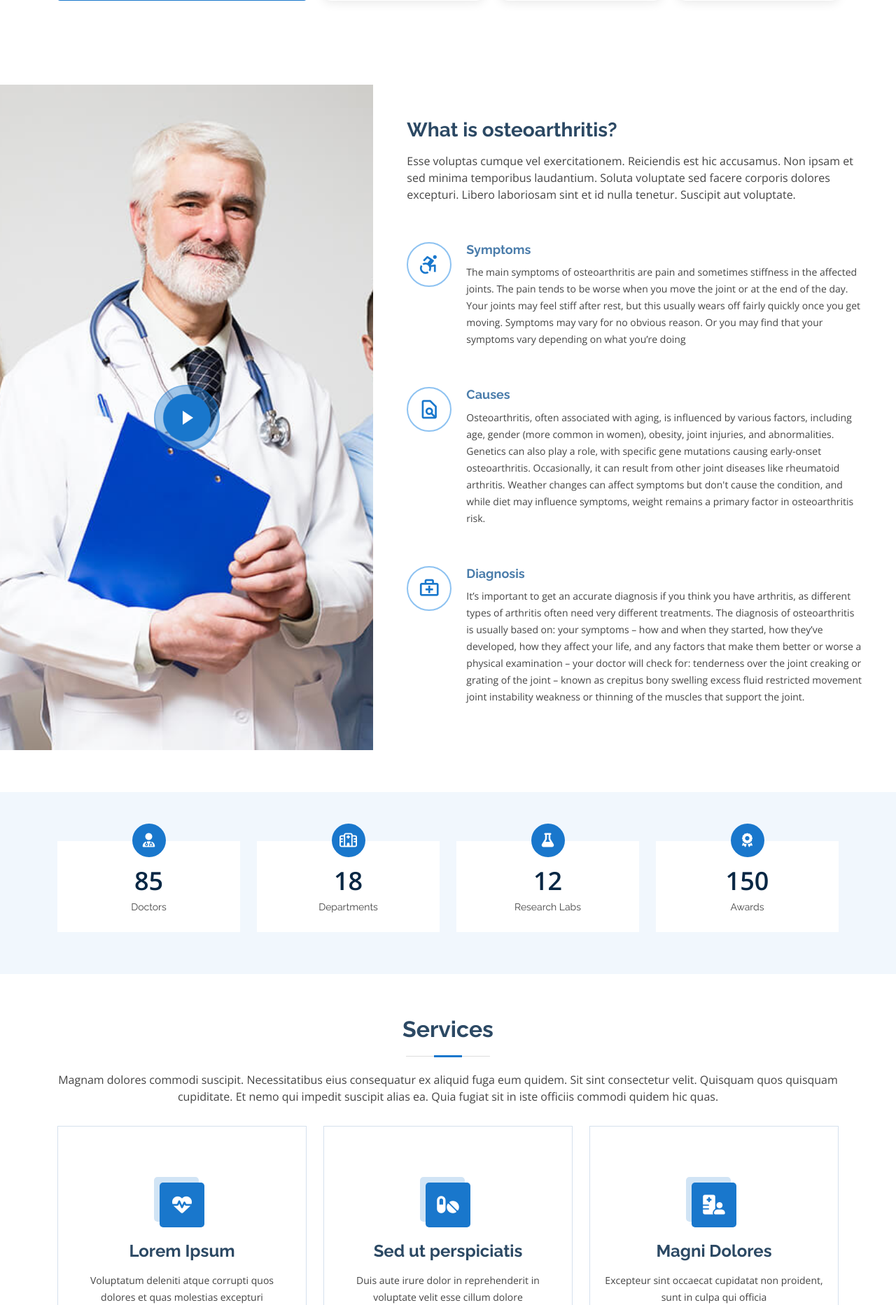
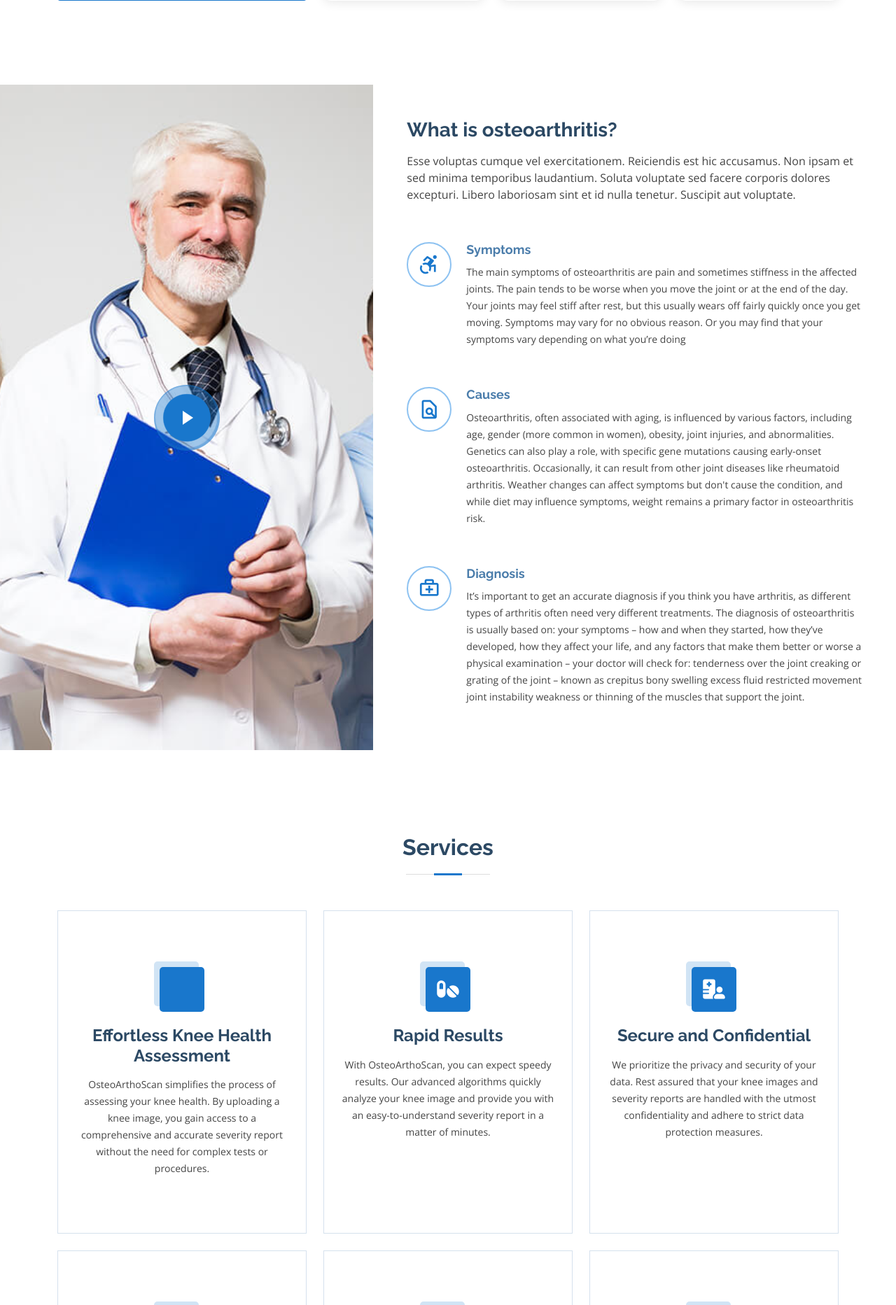
Before and after one commit to pranitdeshpande98/Knee-Ostheoarthritis-Severity-Prediction, a Django app: page / in a window 1280 px wide. Shown: the part 1138-3003 px from the top of the page at 70% size. Run offline with Django 4.2, Linux system fonts and the light colour scheme; parts of the project's set-up code (start-up, migrations or seed data) failed here and were passed over; some libraries are stand-ins or nearby versions.

Commit message:
Further Front End Changes

```diff
--- a/accounts/urls.py
+++ b/accounts/urls.py
@@ -2,7 +2,7 @@ from django.urls import path,include
 from . import views
 
 urlpatterns = [
-    path('register/',views.register,name='register'),
+    path('dashboard/',views.dashboard,name='dashboard'),
 #    path('login/',views.login,name = 'login'),
 #    path('logout/', views.logout, name = 'logout'),
 #    path('activate/<uidb64>/<token>/',views.activate, name = 'activate'),
--- a/osteoarthritis_detection/static/assets/css/style.css
+++ b/osteoarthritis_detection/static/assets/css/style.css
@@ -463,7 +463,7 @@ h6 {
 #hero {
   width: 100%;
   height: 90vh;
-  background: url("../img/hero-bg.jpg") top center;
+  background: url("../img/teaser.png") top center;
   background-size: cover;
   margin-bottom: -200px;
 }
--- a/templates/home.html
+++ b/templates/home.html
@@ -65,6 +65,7 @@
           <li><a class="nav-link scrollto" href="#about">About</a></li>
           <li><a class="nav-link scrollto" href="#services">Services</a></li>
           <li><a class="nav-link scrollto" href="#contact">Contact</a></li>
+          <li><a class="nav-link scrollto" href="#faq">FAQs</a></li>
         </ul>
         <i class="bi bi-list mobile-nav-toggle"></i>
       </nav><!-- .navbar -->
@@ -182,104 +183,66 @@
       </div>
     </section><!-- End About Section -->
 
-    <!-- ======= Counts Section ======= -->
-    <section id="counts" class="counts">
-      <div class="container">
-
-        <div class="row">
-
-          <div class="col-lg-3 col-md-6">
-            <div class="count-box">
-              <i class="fas fa-user-md"></i>
-              <span data-purecounter-start="0" data-purecounter-end="85" data-purecounter-duration="1" class="purecounter"></span>
-              <p>Doctors</p>
-            </div>
-          </div>
-
-          <div class="col-lg-3 col-md-6 mt-5 mt-md-0">
-            <div class="count-box">
-              <i class="far fa-hospital"></i>
-              <span data-purecounter-start="0" data-purecounter-end="18" data-purecounter-duration="1" class="purecounter"></span>
-              <p>Departments</p>
-            </div>
-          </div>
-
-          <div class="col-lg-3 col-md-6 mt-5 mt-lg-0">
-            <div class="count-box">
-              <i class="fas fa-flask"></i>
-              <span data-purecounter-start="0" data-purecounter-end="12" data-purecounter-duration="1" class="purecounter"></span>
-              <p>Research Labs</p>
-            </div>
-          </div>
-
-          <div class="col-lg-3 col-md-6 mt-5 mt-lg-0">
-            <div class="count-box">
-              <i class="fas fa-award"></i>
-              <span data-purecounter-start="0" data-purecounter-end="150" data-purecounter-duration="1" class="purecounter"></span>
-              <p>Awards</p>
-            </div>
-          </div>
-
-        </div>
-
-      </div>
-    </section><!-- End Counts Section -->
-
     <!-- ======= Services Section ======= -->
     <section id="services" class="services">
       <div class="container">
 
         <div class="section-title">
           <h2>Services</h2>
-          <p>Magnam dolores commodi suscipit. Necessitatibus eius consequatur ex aliquid fuga eum quidem. Sit sint consectetur velit. Quisquam quos quisquam cupiditate. Et nemo qui impedit suscipit alias ea. Quia fugiat sit in iste officiis commodi quidem hic quas.</p>
         </div>
 
         <div class="row">
           <div class="col-lg-4 col-md-6 d-flex align-items-stretch">
             <div class="icon-box">
-              <div class="icon"><i class="fas fa-heartbeat"></i></div>
-              <h4><a href="">Lorem Ipsum</a></h4>
-              <p>Voluptatum deleniti atque corrupti quos dolores et quas molestias excepturi</p>
+              <div class="icon"><i class="fas fa-knee"></i></div>
+              <h4><a href="">Effortless Knee Health Assessment</a></h4>
+              <p>OsteoArthoScan simplifies the process of assessing your knee health. By uploading a knee image, you gain access to a
+                comprehensive and accurate severity report without the need for complex tests or procedures.</p>
             </div>
           </div>
 
           <div class="col-lg-4 col-md-6 d-flex align-items-stretch mt-4 mt-md-0">
             <div class="icon-box">
               <div class="icon"><i class="fas fa-pills"></i></div>
-              <h4><a href="">Sed ut perspiciatis</a></h4>
-              <p>Duis aute irure dolor in reprehenderit in voluptate velit esse cillum dolore</p>
+              <h4><a href="">Rapid Results</a></h4>
+              <p>With OsteoArthoScan, you can expect speedy results. Our advanced algorithms
+                quickly analyze your knee image and provide you with an easy-to-understand severity report in a matter of minutes.</p>
             </div>
           </div>
 
           <div class="col-lg-4 col-md-6 d-flex align-items-stretch mt-4 mt-lg-0">
             <div class="icon-box">
               <div class="icon"><i class="fas fa-hospital-user"></i></div>
-              <h4><a href="">Magni Dolores</a></h4>
-              <p>Excepteur sint occaecat cupidatat non proident, sunt in culpa qui officia</p>
+              <h4><a href="">Secure and Confidential</a></h4>
+              <p>We prioritize the privacy and security of your data. Rest assured that your knee
+                images and severity reports are handled with the utmost confidentiality and adhere to strict data protection measures.</p>
             </div>
           </div>
 
           <div class="col-lg-4 col-md-6 d-flex align-items-stretch mt-4">
             <div class="icon-box">
               <div class="icon"><i class="fas fa-dna"></i></div>
-              <h4><a href="">Nemo Enim</a></h4>
-              <p>At vero eos et accusamus et iusto odio dignissimos ducimus qui blanditiis</p>
+              <h4><a href="">Accessible Anytime, Anywhere</a></h4>
+              <p>Our platform is accessible from the comfort of your own home, eliminating the need for
+                physical appointments or hospital visits. Use OsteoArthoScan on your terms, whenever and wherever you choose</p>
             </div>
           </div>
 
           <div class="col-lg-4 col-md-6 d-flex align-items-stretch mt-4">
             <div class="icon-box">
               <div class="icon"><i class="fas fa-wheelchair"></i></div>
-              <h4><a href="">Dele cardo</a></h4>
-              <p>Quis consequatur saepe eligendi voluptatem consequatur dolor consequuntur</p>
+              <h4><a href="">Professional Insights</a></h4>
+              <p>Receive professional-grade insights into your osteoarthritis severity. Our reports are designed to provide you with
+                valuable information that can be shared with healthcare providers for tailored care and treatment.</p>
             </div>
           </div>
 
           <div class="col-lg-4 col-md-6 d-flex align-items-stretch mt-4">
             <div class="icon-box">
               <div class="icon"><i class="fas fa-notes-medical"></i></div>
-              <h4><a href="">Divera don</a></h4>
-              <p>Modi nostrum vel laborum. Porro fugit error sit minus sapiente sit aspernatur</p>
+              <h4><a href="">Ongoing Development</a></h4>
+              <p>We are committed to continual improvement. OsteoArthoScan is always
+                evolving to enhance its accuracy, reliability, and capabilities, ensuring that you receive the best service possible.</p>
             </div>
           </div>
 
@@ -327,10 +290,11 @@
 
         <div class="section-title">
           <h2>Register</h2>
+          <p class="text-center">Please fill this form to get yourself onboarded to OsteoArthoScan</p>
           <p></p>
         </div>
 
-        <form action="{% url 'register' %}" method="post" class="php-email-form">
+        <form action="{% url 'dashboard' %}" method="post" class="php-email-form">
           {% csrf_token %}
           <div class="row">
             <div class="col-md-4 form-group">
@@ -365,7 +329,10 @@
               <div class="validate"></div>
             </div>
           </div>
-          <div class="text-center"><button type="submit">Register</button></div>
+          <div class="text-center">
+            <input type="submit" class="btn btn-primary btn-block" value="Register">
+        </div>
+
         </form>
       </div>
     </section><!-- End Appointment Section -->
@@ -379,52 +346,61 @@
 
         <div class="section-title">
           <h2>Frequently Asked Questions</h2>
-          <p>Magnam dolores commodi suscipit. Necessitatibus eius consequatur ex aliquid fuga eum quidem. Sit sint consectetur velit. Quisquam quos quisquam cupiditate. Et nemo qui impedit suscipit alias ea. Quia fugiat sit in iste officiis commodi quidem hic quas.</p>
         </div>
 
         <div class="faq-list">
           <ul>
             <li data-aos="fade-up">
-              <i class="bx bx-help-circle icon-help"></i> <a data-bs-toggle="collapse" class="collapse" data-bs-target="#faq-list-1">Non consectetur a erat nam at lectus urna duis? <i class="bx bx-chevron-down icon-show"></i><i class="bx bx-chevron-up icon-close"></i></a>
+              <i class="bx bx-help-circle icon-help"></i> <a data-bs-toggle="collapse" class="collapse" data-bs-target="#faq-list-1">
+                What is OsteoArthoScan, and how does it work and How accurate is OsteoArthoScan? <i class="bx bx-chevron-down icon-show"></i><i class="bx bx-chevron-up icon-close"></i></a>
               <div id="faq-list-1" class="collapse show" data-bs-parent=".faq-list">
                 <p>
-                  Feugiat pretium nibh ipsum consequat. Tempus iaculis urna id volutpat lacus laoreet non curabitur gravida. Venenatis lectus magna fringilla urna porttitor rhoncus dolor purus non.
+                  OsteoArthoScan is an advanced system with an accuracy rate of approximately 69% that
+                  utilizes machine learning and medical imaging to detect and assess the
+                  severity of osteoarthritis in the knee. It works by allowing users to upload their knee
+                  images, which are then analyzed by our algorithms to provide a severity assessment.
                 </p>
               </div>
             </li>
 
             <li data-aos="fade-up" data-aos-delay="100">
-              <i class="bx bx-help-circle icon-help"></i> <a data-bs-toggle="collapse" data-bs-target="#faq-list-2" class="collapsed">Feugiat scelerisque varius morbi enim nunc? <i class="bx bx-chevron-down icon-show"></i><i class="bx bx-chevron-up icon-close"></i></a>
+              <i class="bx bx-help-circle icon-help"></i> <a data-bs-toggle="collapse" data-bs-target="#faq-list-2" class="collapsed">
+                Is my data secure when using OsteoArthoScan? <i class="bx bx-chevron-down icon-show"></i><i class="bx bx-chevron-up icon-close"></i></a>
               <div id="faq-list-2" class="collapse" data-bs-parent=".faq-list">
                 <p>
-                  Dolor sit amet consectetur adipiscing elit pellentesque habitant morbi. Id interdum velit laoreet id donec ultrices. Fringilla phasellus faucibus scelerisque eleifend donec pretium. Est pellentesque elit ullamcorper dignissim. Mauris ultrices eros in cursus turpis massa tincidunt dui.
-                </p>
+                  Yes, we prioritize the security and privacy of your data. OsteoArthoScan follows stringent data protection measures and complies
+                  with data privacy regulations to ensure the confidentiality and security of your information.
               </div>
             </li>
 
             <li data-aos="fade-up" data-aos-delay="200">
-              <i class="bx bx-help-circle icon-help"></i> <a data-bs-toggle="collapse" data-bs-target="#faq-list-3" class="collapsed">Dolor sit amet consectetur adipiscing elit? <i class="bx bx-chevron-down icon-show"></i><i class="bx bx-chevron-up icon-close"></i></a>
+              <i class="bx bx-help-circle icon-help"></i> <a data-bs-toggle="collapse" data-bs-target="#faq-list-3" class="collapsed">
+                Are there any specific image requirements for the knee scans? <i class="bx bx-chevron-down icon-show"></i><i class="bx bx-chevron-up icon-close"></i></a>
               <div id="faq-list-3" class="collapse" data-bs-parent=".faq-list">
                 <p>
-                  Eleifend mi in nulla posuere sollicitudin aliquam ultrices sagittis orci. Faucibus pulvinar elementum integer enim. Sem nulla pharetra diam sit amet nisl suscipit. Rutrum tellus pellentesque eu tincidunt. Lectus urna duis convallis convallis tellus. Urna molestie at elementum eu facilisis sed odio morbi quis
+                  We recommend providing clear and high-quality knee images for the most accurate assessment.
+                  Ensure that your image is well-lit, in focus, and captures the entire knee joint area.
                 </p>
               </div>
             </li>
 
             <li data-aos="fade-up" data-aos-delay="300">
-              <i class="bx bx-help-circle icon-help"></i> <a data-bs-toggle="collapse" data-bs-target="#faq-list-4" class="collapsed">Tempus quam pellentesque nec nam aliquam sem et tortor consequat? <i class="bx bx-chevron-down icon-show"></i><i class="bx bx-chevron-up icon-close"></i></a>
+              <i class="bx bx-help-circle icon-help"></i> <a data-bs-toggle="collapse" data-bs-target="#faq-list-4" class="collapsed">
+                How do I get started with OsteoArthoScan? <i class="bx bx-chevron-down icon-show"></i><i class="bx bx-chevron-up icon-close"></i></a>
               <div id="faq-list-4" class="collapse" data-bs-parent=".faq-list">
                 <p>
-                  Molestie a iaculis at erat pellentesque adipiscing commodo. Dignissim suspendisse in est ante in. Nunc vel risus commodo viverra maecenas accumsan. Sit amet nisl suscipit adipiscing bibendum est. Purus gravida quis blandit turpis cursus in.
+                  Getting started is easy! Simply create an account on our platform, upload your knee image, and our system will take care of the rest.
+                  Your severity report will be available for review within a short timeframe.
                 </p>
               </div>
             </li>
 
             <li data-aos="fade-up" data-aos-delay="400">
-              <i class="bx bx-help-circle icon-help"></i> <a data-bs-toggle="collapse" data-bs-target="#faq-list-5" class="collapsed">Tortor vitae purus faucibus ornare. Varius vel pharetra vel turpis nunc eget lorem dolor? <i class="bx bx-chevron-down icon-show"></i><i class="bx bx-chevron-up icon-close"></i></a>
+              <i class="bx bx-help-circle icon-help"></i> <a data-bs-toggle="collapse" data-bs-target="#faq-list-5" class="collapsed"> What should I do if I have questions or encounter issues while using OsteoArthoScan?
+                 <i class="bx bx-chevron-down icon-show"></i><i class="bx bx-chevron-up icon-close"></i></a>
               <div id="faq-list-5" class="collapse" data-bs-parent=".faq-list">
                 <p>
-                  Laoreet sit amet cursus sit amet dictum sit amet justo. Mauris vitae ultricies leo integer malesuada nunc vel. Tincidunt eget nullam non nisi est sit amet. Turpis nunc eget lorem dolor sed. Ut venenatis tellus in metus vulputate eu scelerisque.
+                  If you have any questions or encounter issues, please feel free to reach out to our support team. We are here to assist you and provide the support you need.
                 </p>
               </div>
             </li>
@@ -441,7 +417,6 @@
 
         <div class="section-title">
           <h2>Contact</h2>
-          <p>Magnam dolores commodi suscipit. Necessitatibus eius consequatur ex aliquid fuga eum quidem. Sit sint consectetur velit. Quisquam quos quisquam cupiditate. Et nemo qui impedit suscipit alias ea. Quia fugiat sit in iste officiis commodi quidem hic quas.</p>
         </div>
       </div>
 
@@ -551,7 +526,7 @@
 
   <div id="preloader"></div>
   <a href="#" class="back-to-top d-flex align-items-center justify-content-center"><i class="bi bi-arrow-up-short"></i></a>
-
+  <script src="https://unpkg.com/sweetalert/dist/sweetalert.min.js"></script>
   <!-- Vendor JS Files -->
   <script src="{% static 'assets/vendor/purecounter/purecounter_vanilla.js' %}"></script>
   <script src="{% static 'assets/vendor/bootstrap/js/bootstrap.bundle.min.js' %}"></script>
```
Also changed, not shown: accounts/forms.py (added, +7 -0 lines), accounts/views.py (+27 -5 lines), osteoarthritis_detection/static/assets/img/teaser.png (added), templates/inner-page.html (renamed from osteoarthritis_detection/inner-page.html).
